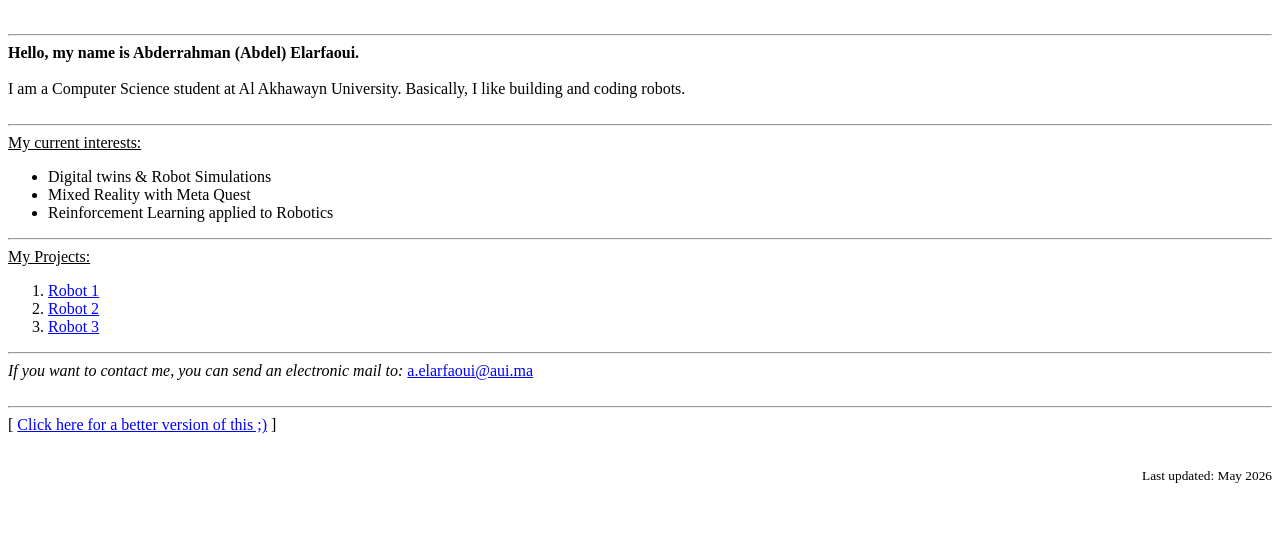
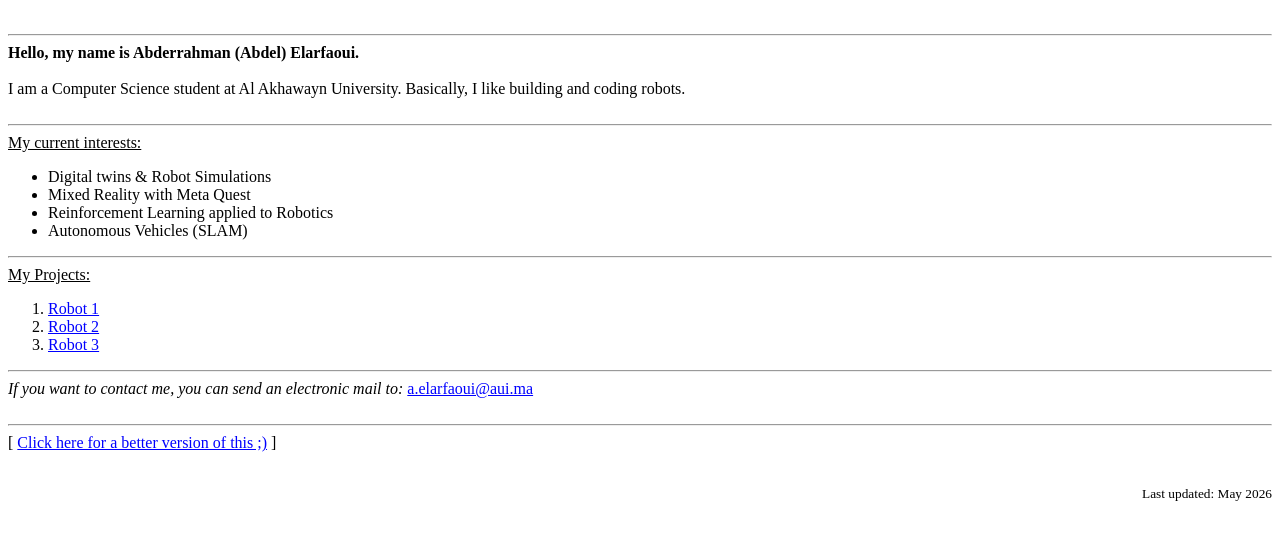
Before and after one commit to armex-code/portfolio-website, a plain HTML site: page index.html in a window 1280 px wide. Drawn offline with Linux system fonts and the light colour scheme.

Commit message:
Add 'Autonomous Vehicles (SLAM)' to the list

```diff
--- a/index.html
+++ b/index.html
@@ -27,6 +27,7 @@
         <li>Digital twins & Robot Simulations</li>
         <li>Mixed Reality with Meta Quest</li>
         <li>Reinforcement Learning applied to Robotics</li>
+        <li>Autonomous Vehicles (SLAM)</li>
     </ul>
 
     <hr>
```
